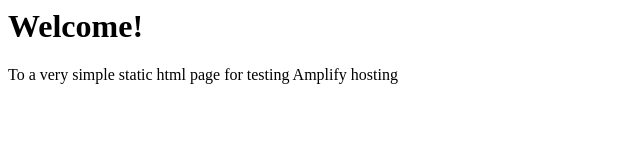
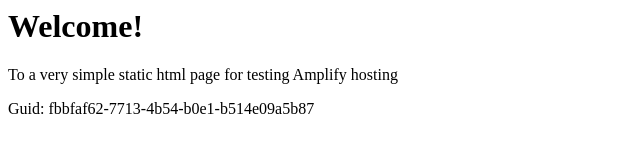
Before and after one commit to aws-aemilia-arn/Github-PR-Commit-Integration-Test-DoNotTouch-Gith-OKSLNVO2-v1-preprod-eu-north-1, a website: page src/index.html in a window 1280 px wide. Shown: the whole page, without its empty margins (0-640 px from the left). Drawn offline with Linux system fonts and the light colour scheme.

Commit message:
commit from integ tests

```diff
--- a/src/index.html
+++ b/src/index.html
@@ -1,3 +1,5 @@
+
+
 <html lang="en">
 
 <head>
@@ -10,6 +12,6 @@
 <body>
     <h1>Welcome!</h1>
     <p>To a very simple static html page for testing Amplify hosting</p>
-</body>
+    <p>Guid: fbbfaf62-7713-4b54-b0e1-b514e09a5b87</p></body>
 
 </html>
```
